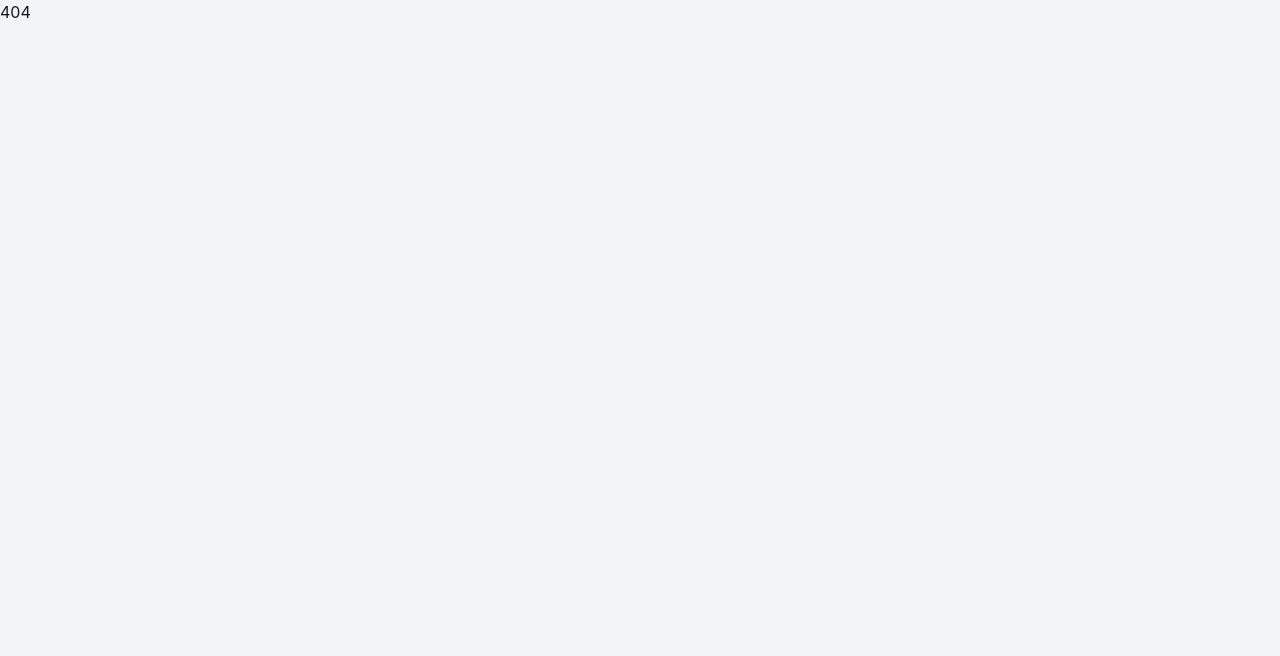
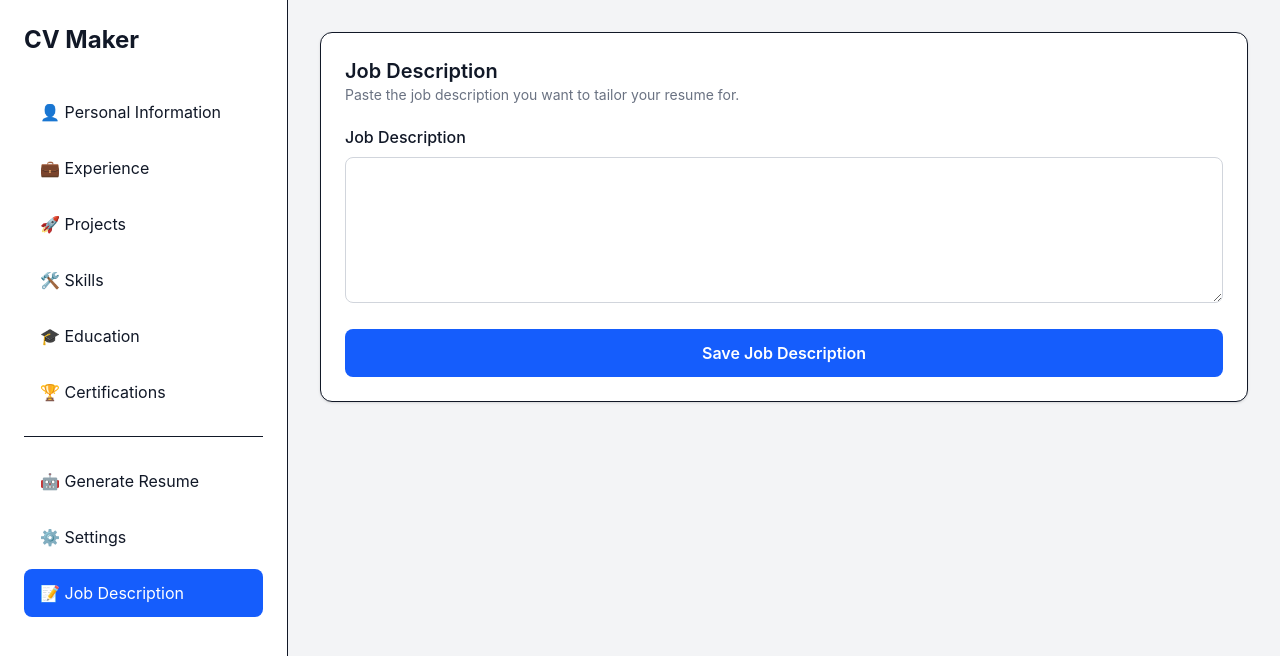
Before and after one commit to sakshi-nandgude/CvMaker, a React (Vite) app in the folder frontend/: page /dashboard/job-description in a window 1280 px wide. Shown: the top 656 px of the page. Built offline with nearby package versions, Linux system fonts and the light colour scheme.

Commit message:
feat: add job description input page

```diff
--- a/frontend/src/App.tsx
+++ b/frontend/src/App.tsx
@@ -14,6 +14,7 @@ import SettingsSection from "./features/dashboard/pages/SettingsSection";
 
 import AIResumePage from "./pages/AIResume/AiResumePage";
 import NotFoundPage from "./pages/NotFound/NotFoundPage";
+import JobDescriptionSection from "./features/dashboard/pages/JobDescriptionSection";
 
 function App() {
   return (
@@ -41,6 +42,11 @@ function App() {
 
           <Route path="settings" element={<SettingsSection />} />
 
+          <Route
+  path="job-description"
+  element={<JobDescriptionSection />}
+/>
+
         </Route>
 
         <Route path="/ai" element={<AIResumePage />} />
--- a/frontend/src/components/layout/Sidebar.tsx
+++ b/frontend/src/components/layout/Sidebar.tsx
@@ -51,6 +51,11 @@ function Sidebar() {
           to="/dashboard/settings"
         />
 
+        <SidebarItem
+          title="📝 Job Description"
+          to="/dashboard/job-description"
+        />
+
       </div>
     </aside>
   );
--- /dev/null
+++ b/frontend/src/features/dashboard/pages/JobDescriptionSection.tsx
@@ -0,0 +1,7 @@
+import JobDescriptionForm from "../../jobDescription/components/JobDescriptionForm";
+
+function JobDescriptionSection() {
+  return <JobDescriptionForm />;
+}
+
+export default JobDescriptionSection;
--- /dev/null
+++ b/frontend/src/features/jobDescription/components/JobDescriptionForm.tsx
@@ -0,0 +1,35 @@
+import { useState } from "react";
+
+import Button from "../../../components/common/Button";
+import SectionCard from "../../../components/common/SectionCard";
+import TextArea from "../../../components/common/TextArea";
+
+function JobDescriptionForm() {
+  const [jobDescription, setJobDescription] = useState("");
+
+  const handleSave = () => {
+    console.log(jobDescription);
+  };
+
+  return (
+    <SectionCard
+      title="Job Description"
+      description="Paste the job description you want to tailor your resume for."
+    >
+      <div className="space-y-5">
+        <TextArea
+          label="Job Description"
+          value={jobDescription}
+          onChange={setJobDescription}
+        />
+
+        <Button
+          text="Save Job Description"
+          onClick={handleSave}
+        />
+      </div>
+    </SectionCard>
+  );
+}
+
+export default JobDescriptionForm;
```
